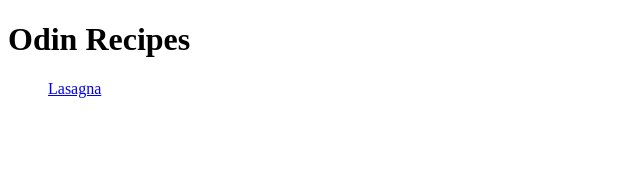
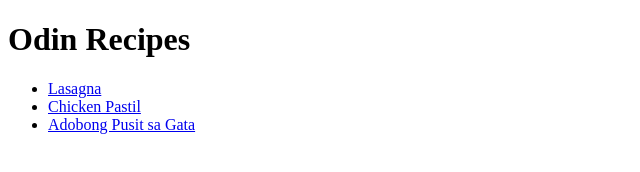
Before and after one commit to jeacueto24/odin-recipes, a plain HTML site: page index.html in a window 1280 px wide. Shown: the whole page, without its empty margins (0-640 px from the left). Drawn offline with Linux system fonts and the light colour scheme.

Commit message:
Updated the index file to reflect the three recipes that were added for the project.

```diff
--- a/index.html
+++ b/index.html
@@ -9,8 +9,9 @@
     <body>
         <h1>Odin Recipes</h1>
         <ul>
-            <a href="./recipes/lasagna.html">Lasagna</a>
-
+            <li><a href="./recipes/lasagna.html">Lasagna</a></li>
+            <li><a href="./recipes/chicken-pastil.html">Chicken Pastil</a></li>
+            <li><a href="./recipes/adobo-pusit-gata.html">Adobong Pusit sa Gata</a></li>
         </ul>
     </body>
 </html>
```
